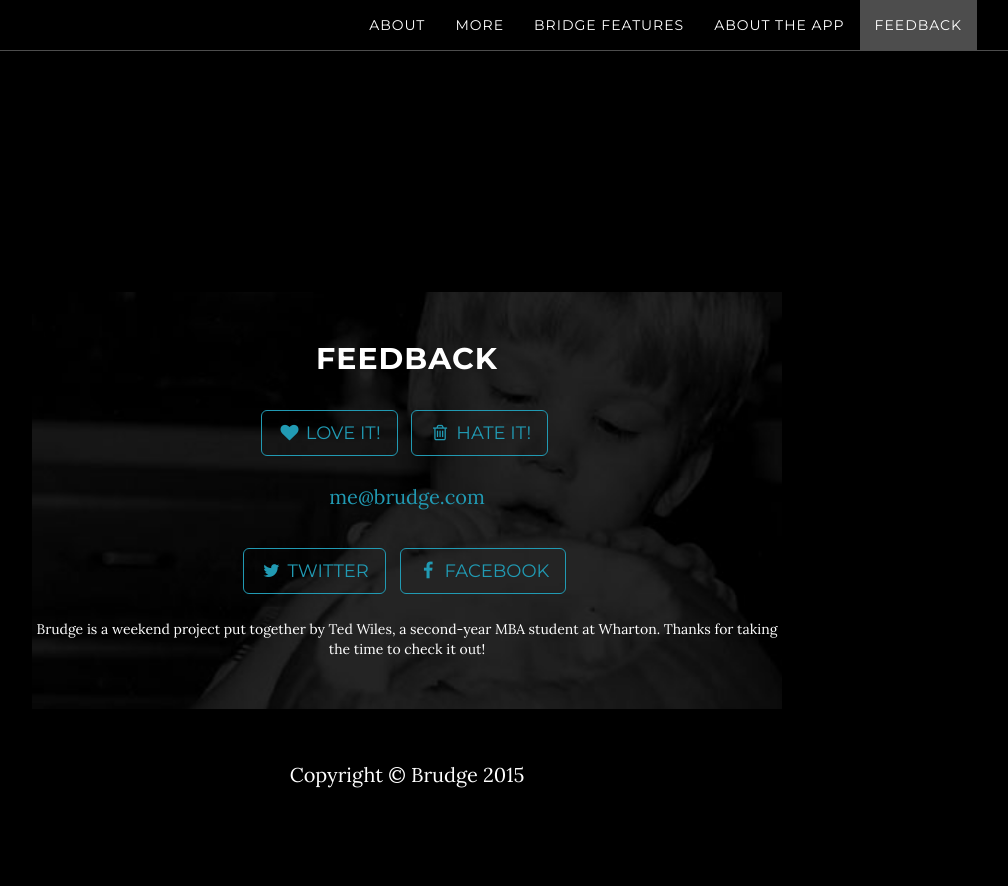
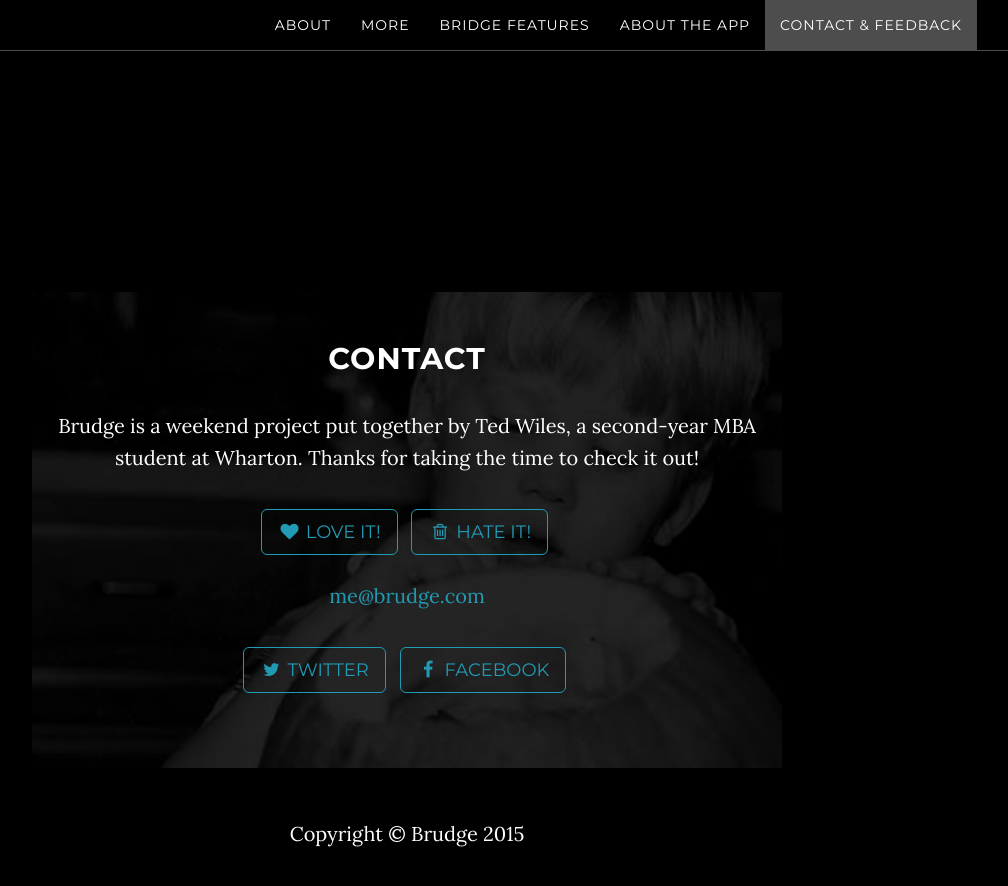
Before and after one commit to the-ted/brudge, a Jekyll site: the page built from index.html, in a window 1280 px wide and 900 px high, scrolled down 5692 px. Shown: the top 886 px of the window, without its empty margins (233-1241 px from the left). Built offline with Jekyll 4.4.1, drawn with Linux system fonts in a browser that asks for light colours; before the commit the page ends 6533 px from its top, so only the background shows below that.

Commit message:
Updated content.

```diff
--- a/_includes/contact.html
+++ b/_includes/contact.html
@@ -3,7 +3,11 @@
         <div class="row">
           <div class="col-lg-8 col-lg-offset-2">
 	    <div class="contact-section">
-              <h2>Feedback</h2>
+              <h2>Contact</h2>
+
+		<p>
+		  Brudge is a weekend project put together by Ted Wiles, a second-year MBA student at Wharton. Thanks for taking the time to check it out!
+		</p>
 
 	      <div id="loveHate">
                 <ul class="list-inline banner-social-buttons">
--- a/_includes/nav.html
+++ b/_includes/nav.html
@@ -29,7 +29,7 @@
                     </li>
 
                     <li>
-                        <a class="page-scroll" href="#contact">Feedback</a>
+                        <a class="page-scroll" href="#contact">Contact & Feedback</a>
                     </li>
 
                 </ul>
```
Also changed, not shown: other parts of _includes/contact.html (+1 -1 lines).
